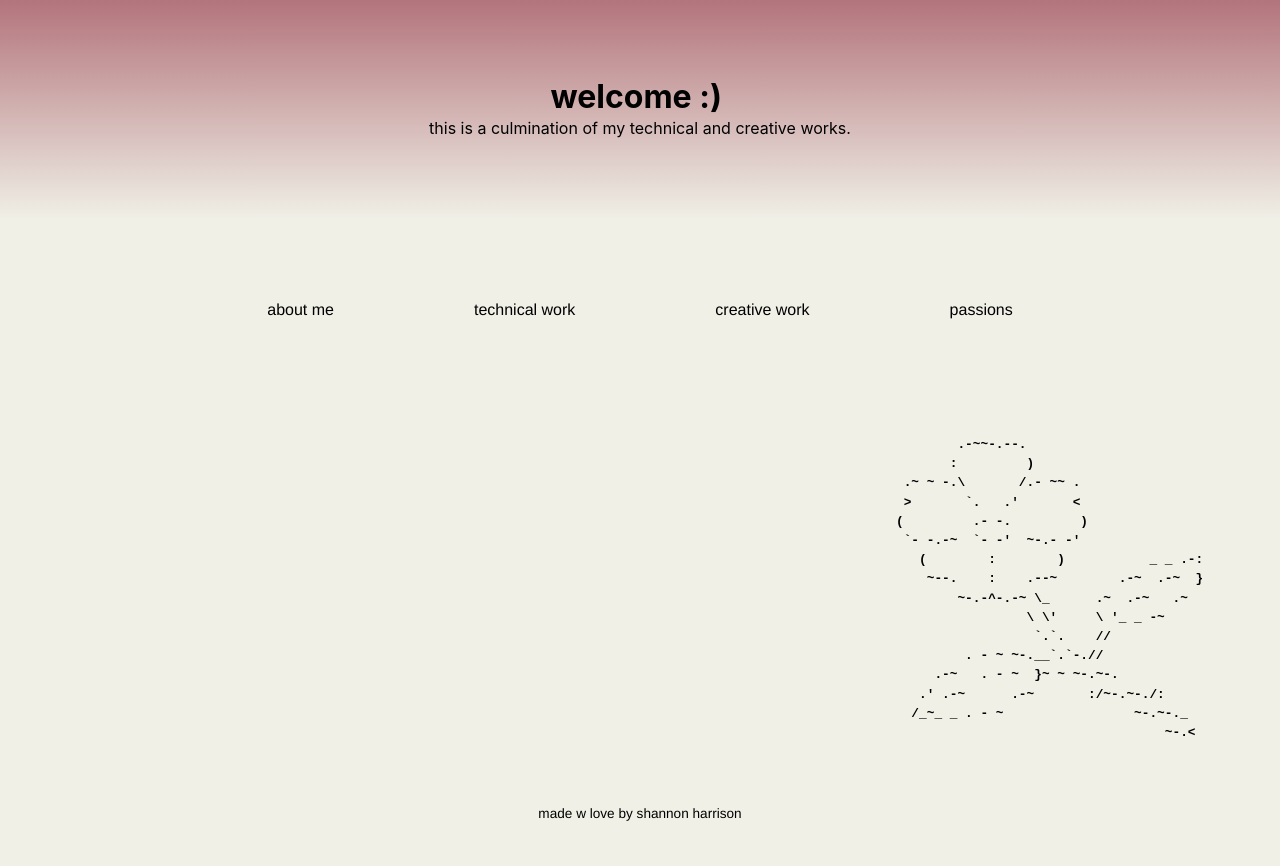
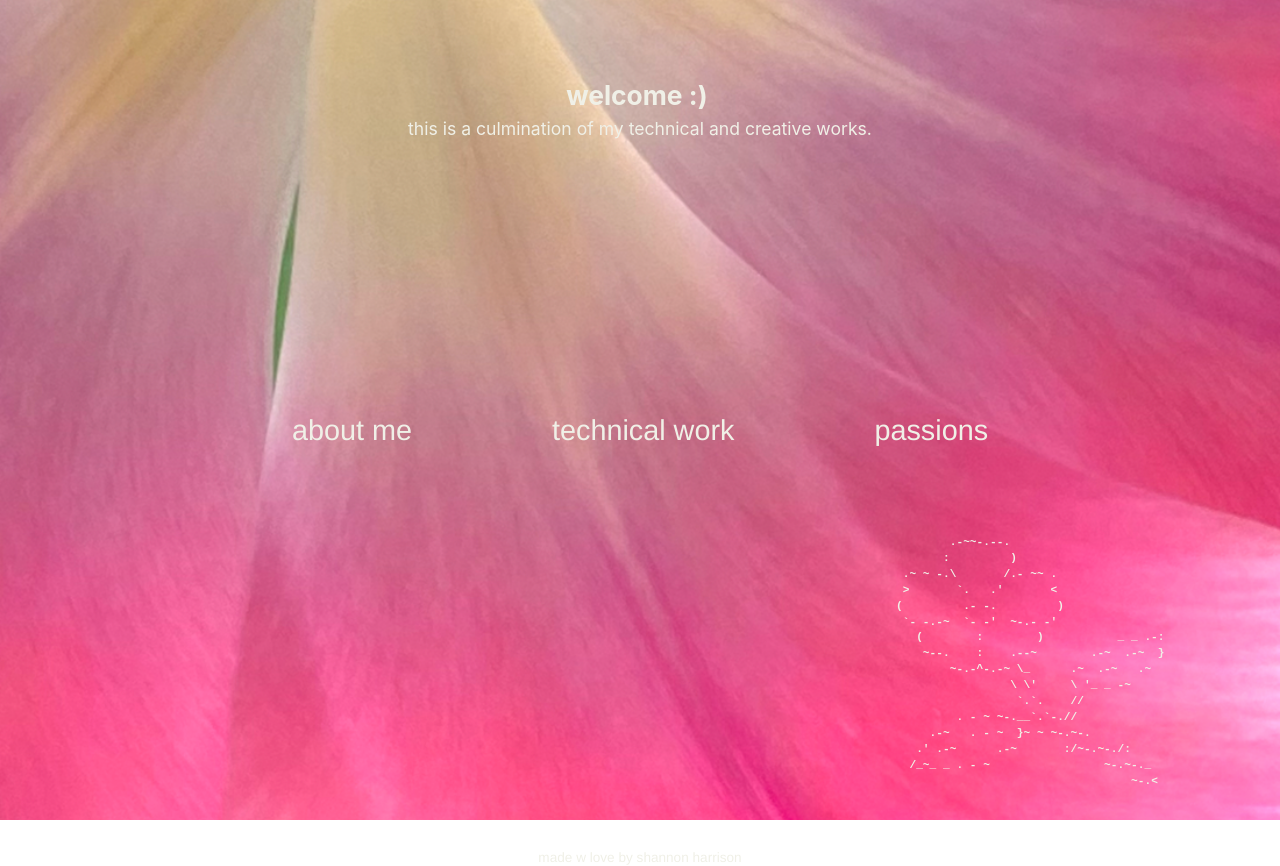
Before and after one commit to shannonharrison118/shnnnldn, a React (Create React App) app: page / in a window 1280 px wide. Built offline with nearby package versions, Linux system fonts and the light colour scheme.

Commit message:
updated icon, home, name

```diff
--- a/public/index.html
+++ b/public/index.html
@@ -2,7 +2,7 @@
 <html lang="en">
   <head>
     <meta charset="utf-8" />
-    <link rel="icon" href="%PUBLIC_URL%/favicon.ico" />
+    <link rel="icon" href="%PUBLIC_URL%/flower.png" />
     <meta name="viewport" content="width=device-width, initial-scale=1" />
     <meta name="theme-color" content="#000000" />
     <meta
@@ -24,7 +24,7 @@
       work correctly both with client-side routing and a non-root public URL.
       Learn how to configure a non-root public URL by running `npm run build`.
     -->
-    <title>React App</title>
+    <title>shannons site</title>
   </head>
   <body>
     <noscript>You need to enable JavaScript to run this app.</noscript>
--- a/src/App.css
+++ b/src/App.css
@@ -1,6 +1,6 @@
 .App {
-  background-color: rgb(240, 240, 231);
-  color: #000000;
+  /* background-color: rgb(240, 240, 231); */
+  color: rgb(240, 240, 231);
   width: 100vw;
   height: 100vh;
   padding-top: 20px;
@@ -9,24 +9,23 @@
 }
 
 #head{
-  background-image: linear-gradient(#b3747c, rgb(240, 240, 231));
-  padding: 40px;
   line-height: 0.7rem;
-  margin-top: -20px;
-  margin-bottom: -30px;
+  margin-top: 20px;
+  margin-bottom: 0px;
   align-content: center;
-  color: #000000;
+  color: rgb(240, 240, 231);
   height: 140px; /* Magic here */
   display: flex;
   justify-content: center;
   align-items: center;
+  font-size: 1.1rem;
 }
 
-#head h1{
+#head h2{
   display: flex;
   justify-content: center;
   align-items: center;
-  color: #000000;
+  color: rgb(240, 240, 231);
 }
 
 #head pre{
@@ -47,18 +46,17 @@
 
 #ascii{
   margin-left: 70%;
-  line-height: 0.4rem;
-  font-size: 0.8rem;
-  font-weight: bolder;
+  line-height: 0.3rem;
+  font-size: 0.7rem;
+  font-weight:bolder;
 }
 
 #links{
-  margin-top: 80px;
+  margin-top: 200px;
   width: 100%;
-  height: 80px;
-  font-size: 1rem;
-  color:#000000;
-  margin-bottom: 60px;
+  height: 100px;
+  font-size: 1.8rem;
+  margin-bottom:34px;
 }
 
 #links > a{
@@ -67,11 +65,13 @@
   display: flex;
   justify-content: center;
   align-items: center;
+  color:rgb(240, 240, 231);
+
 }
 
 #footer{
   width: 100vw;
-  height: 60px;
+  height: 10px;
   text-align: center;
   font-size: 0.85rem;
   margin-top: 50px;
--- a/src/App.js
+++ b/src/App.js
@@ -1,19 +1,20 @@
 import './App.css';
+import back from './pictures/back.png'
 import { Link } from 'react-router-dom';
 import {Footer} from './components/Navbar.js';
 
 function App() {
   return (
-    <div className="App">
+    <div className="App" style={{ backgroundImage: `url(${back})`, backgroundRepeat: 'no-repeat', backgroundSize:"cover", height: '100vh'}}>
       <div id="head">
         <pre>
-        <h1>welcome :) </h1>
+        <h2>welcome :) </h2>
         <p>this is a culmination of my technical and creative works.</p></pre>
       </div>
       <div id="links">
           <Link id="navlink" to="/about">about me</Link>
           <Link id="navlink" to="/">technical work</Link>
-          <Link id="navlink" to="/">creative work</Link>
+          {/* <Link id="navlink" to="/">creative work</Link> */}
           <Link id="navlink" to="/">passions</Link>
       </div>
       <div id="ascii">
--- a/src/components/Navbar.js
+++ b/src/components/Navbar.js
@@ -12,11 +12,11 @@ export const Navbar = () => {
               <Link id="navlink" to="/about">about</Link>
           </ul>
           <ul>
-              <Link id="navlink" to="/">tech</Link>
+              <Link id="navlink" to="/">technical</Link>
           </ul>
-          <ul>
+          {/* <ul>
               <Link id="navlink" to="/">creative</Link>
-          </ul>
+          </ul> */}
           <ul>
               <Link id="navlink" to="/">passions</Link>
           </ul>
--- a/src/pages/about.css
+++ b/src/pages/about.css
@@ -7,6 +7,7 @@
     flex-direction: row;
     flex-wrap: wrap;
     width: 100%;
+    color: #000000;
 }
 
 #column {
@@ -60,7 +61,7 @@ h1, h4{
     align-items: center;
     color: rgb(240, 240, 231);
     margin-top: 80px;
-    margin-bottom: 80px;
+    margin-bottom: 60px;
     padding-bottom: 20px;
 }
 
@@ -89,5 +90,8 @@ h1, h4{
 #online > button > a{
     text-decoration: none;
     color:rgb(240, 240, 231);
+}
 
+#about{
+    color: #000000;
 }
--- a/src/pages/about.js
+++ b/src/pages/about.js
@@ -81,9 +81,9 @@ function About() {
                         </div>
                     </div>
                 </div>
+                <Footer id="foot"/>
+            </div>
 
-            </div>
-            <Footer />
         </div>
     );
 }
```
Also changed, not shown: public/flower.png (added), public/robots.txt (deleted), src/pictures/back.png (added).
